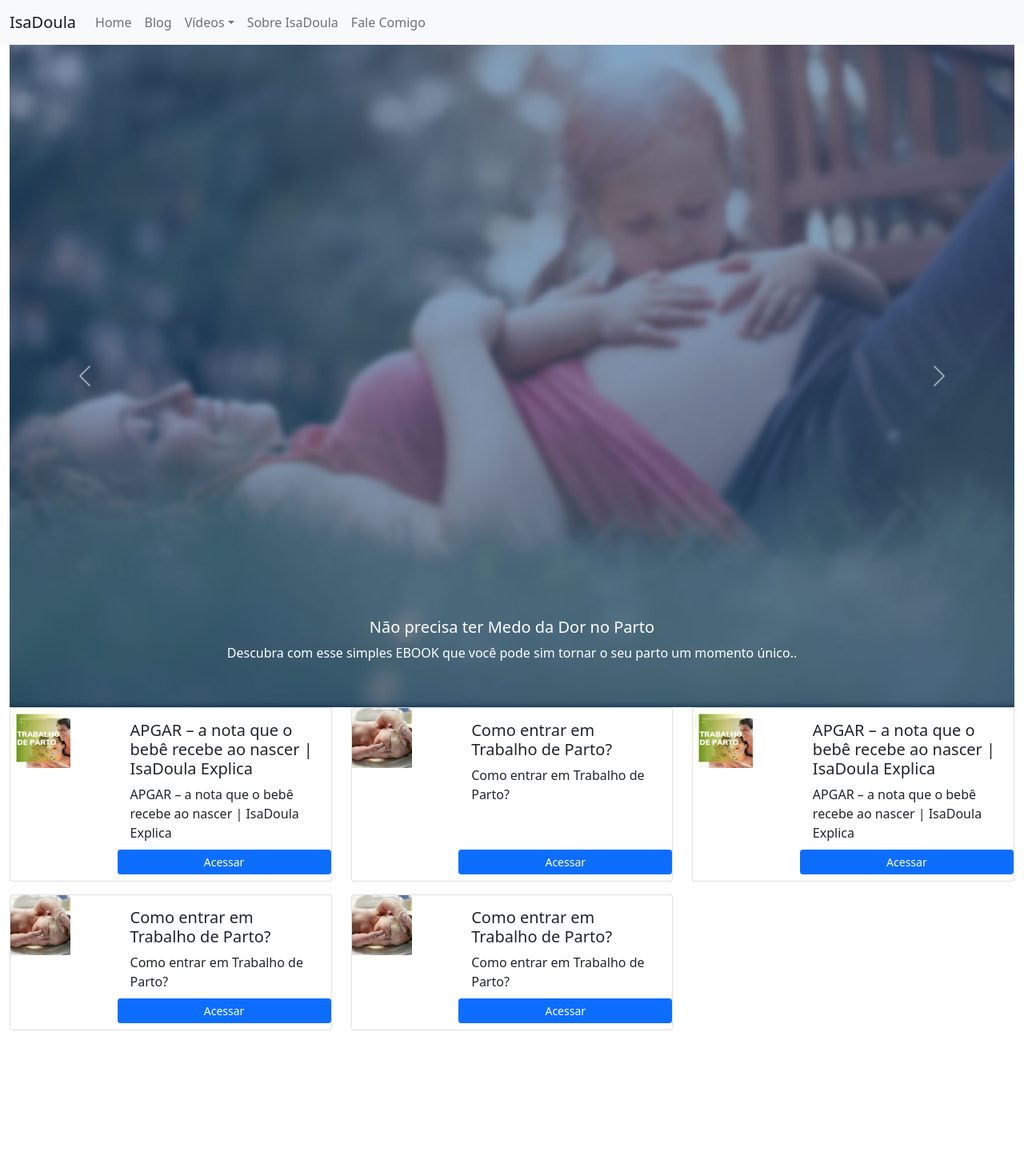
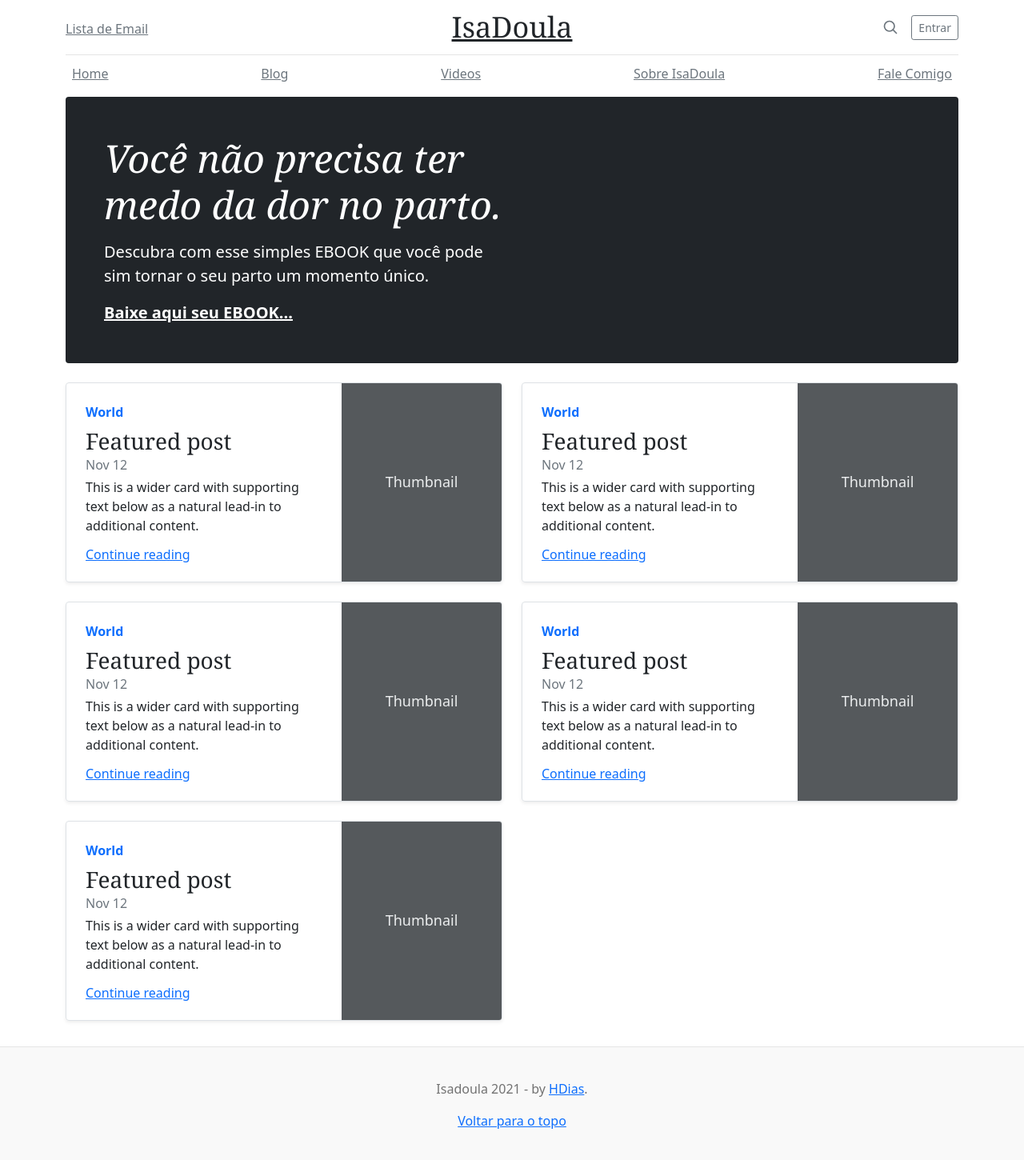
Before and after one commit to HDias/NextBlog, a Next.js app: page / in a window 1280 px wide. Shown: the top 1450 px of the page at 80% size. Before the commit the page ends 1304 px from the top, so only its background shows below. Built offline with nearby package versions, Linux system fonts and the light colour scheme.

Commit message:
Change layout

```diff
--- /dev/null
+++ b/components/footer.js
@@ -0,0 +1,12 @@
+function Footer(params) {
+    return (<div>
+        <footer class="blog-footer">
+            <p>Isadoula {new Date().getFullYear()} - by <a href="https://github.com/Hdias" target="_blank">HDias</a>.</p>
+            <p>
+                <a href="#">Voltar para o topo</a>
+            </p>
+        </footer>
+    </div>)
+}
+
+export default Footer;
--- /dev/null
+++ b/components/header.js
@@ -0,0 +1,47 @@
+import React, { useState } from 'react';
+import Link from 'next/link';
+
+function Header() {
+    return (<div>
+        <div class="container">
+            <header class="blog-header py-3">
+                <div class="row flex-nowrap justify-content-between align-items-center">
+                <div class="col-4 pt-1">
+                    <a class="link-secondary" href="#">Lista de Email</a>
+                </div>
+                <div class="col-4 text-center">
+                    <a class="blog-header-logo text-dark" href="#">IsaDoula</a>
+                </div>
+                <div class="col-4 d-flex justify-content-end align-items-center">
+                    <a class="link-secondary" href="#" aria-label="Search">
+                    <svg xmlns="http://www.w3.org/2000/svg" width="20" height="20" fill="none" stroke="currentColor" stroke-linecap="round" stroke-linejoin="round" stroke-width="2" class="mx-3" role="img" viewBox="0 0 24 24"><title>Search</title><circle cx="10.5" cy="10.5" r="7.5"/><path d="M21 21l-5.2-5.2"/></svg>
+                    </a>
+                    <a class="btn btn-sm btn-outline-secondary" href="#">Entrar</a>
+                </div>
+                </div>
+            </header>
+
+            <div class="nav-scroller py-1 mb-2">
+                <nav class="nav d-flex justify-content-between">
+                    <Link href="/">
+                        <a class="p-2 link-secondary">Home</a>
+                    </Link>
+                    <Link href="/blog">
+                        <a class="p-2 link-secondary">Blog</a>
+                    </Link>
+                    <Link href="/video">
+                        <a class="p-2 link-secondary">Videos</a>
+                    </Link>
+                    <Link href="/about">
+                        <a class="p-2 link-secondary">Sobre IsaDoula</a>
+                    </Link>
+                    <Link href="/contact">
+                        <a class="p-2 link-secondary">Fale Comigo</a>
+                    </Link>
+                </nav>
+            </div>
+        </div>
+    </div>);
+}
+
+export default Header;
--- a/components/menu.js
+++ /dev/null
@@ -1,52 +0,0 @@
-import React, { useState } from 'react';
-import Link from 'next/link';
-
-function Menu() {
-    return (<div>
-        <nav class="navbar navbar-expand-lg navbar-light bg-light fixed">
-            <div class="container-fluid">
-                <a class="navbar-brand" href="#">IsaDoula</a>
-                <button class="navbar-toggler" type="button" data-bs-toggle="collapse" data-bs-target="#navbarSupportedContent" aria-controls="navbarSupportedContent" aria-expanded="false" aria-label="Toggle navigation">
-                    <span class="navbar-toggler-icon"></span>
-                </button>
-                <div class="collapse navbar-collapse" id="navbarSupportedContent">
-
-                    <ul class="navbar-nav me-auto mb-2 mb-lg-0">
-                        <li class="nav-item">
-                            <Link href="/">
-                                <a class="nav-link">Home</a>
-                            </Link>
-                        </li>
-                        <li class="nav-item">
-                            <Link href="/blog">
-                                <a class="nav-link">Blog</a>
-                            </Link>
-                        </li>
-                        <li class="nav-item dropdown">
-                            <a class="nav-link dropdown-toggle" href="#" id="navbarDropdown" role="button" data-bs-toggle="dropdown" aria-expanded="false">
-                                Vídeos
-                            </a>
-                            <ul class="dropdown-menu" aria-labelledby="navbarDropdown">
-                                <li><a class="dropdown-item" href="#">Action</a></li>
-                                <li><a class="dropdown-item" href="#">Another action</a></li>
-                                <li><a class="dropdown-item" href="#">Something else here</a></li>
-                            </ul>
-                        </li>
-                        <li class="nav-item">
-                            <Link href="/about">
-                                <a class="nav-link">Sobre IsaDoula</a>
-                            </Link>
-                        </li>
-                        <li class="nav-item">
-                            <Link href="/contact">
-                                <a class="nav-link">Fale Comigo</a>
-                            </Link>
-                        </li>
-                    </ul>
-                </div>
-            </div>
-        </nav>
-    </div>);
-}
-
-export default Menu;
--- a/pages/_app.js
+++ b/pages/_app.js
@@ -1,13 +1,13 @@
 import styles from '../styles/globals.scss'
-import Menu from '../components/menu'
+import Header from '../components/header'
+import Footer from '../components/footer'
 
 // https://nextjs.org/docs/advanced-features/custom-app
 function MyApp({ Component, pageProps }) {
     return (<div>
-      <Menu />
-      <div class="container-fluid">
-        <Component {...pageProps} />
-      </div>
+      <Header />
+      <Component {...pageProps} />
+      <Footer />
     </div>)
   }
 
--- a/pages/index.js
+++ b/pages/index.js
@@ -1,63 +1,64 @@
-import Link from 'next/link';
-import Carousel from '../components/carousel'
-import Image from 'next/image'
+import Carousel from '../components/carousel';
 
 function Home({ posts }) {
     return (<div>
-        <Carousel></Carousel>
-        <div class="row">
-            {posts.map((post) => (
-                <div class="col-4 d-flex align-items-stretch mb-3">
-                    <div class="card mb-3 h-100 mr-2">
-                        <div class="row g-0 h-100">
-                            <div class="col-md-4">
-                                <Image
-                                    className="card-img-top"
-                                    src={post.thumbnail}
-                                    alt={post.title}
-                                    width={75}
-                                    height={75}
-                                />
-                            </div>
-                            <div class="col-md-8">
-                                <div class="card-body h-100 position-relative">
-                                    <h5 class="card-title">{post.title}</h5>
-                                    <p class="card-text">{post.title}</p>
-                                    <div class="pb-2 d-grid gap-2 fixed-bottom position-absolute bottom-0">
-                                        <a href="#" class="btn btn-sm btn-primary">Acessar</a>
+        <main class="container">
+            <div class="p-4 p-md-5 mb-4 text-white rounded bg-dark">
+                <div class="col-md-6 px-0">
+                <h1 class="display-4 fst-italic">Você não precisa ter medo da dor no parto.</h1>
+                <p class="lead my-3">Descubra com esse simples EBOOK que você pode sim tornar o seu parto um momento único.</p>
+                <p class="lead mb-0"><a href="#" class="text-white fw-bold">Baixe aqui seu EBOOK...</a></p>
                 </div>
             </div>
+            <div class="row mb-2">
+                {posts.map((post) => (
+                    <div class="col-md-6">
+                        <div class="row g-0 border rounded overflow-hidden flex-md-row mb-4 shadow-sm h-md-250 position-relative">
+                        <div class="col p-4 d-flex flex-column position-static">
+                            <strong class="d-inline-block mb-2 text-primary">World</strong>
+                            <h3 class="mb-0">Featured post</h3>
+                            <div class="mb-1 text-muted">Nov 12</div>
+                            <p class="card-text mb-auto">This is a wider card with supporting text below as a natural lead-in to additional content.</p>
+                            <a href={post.href} class="stretched-link">Continue reading</a>
                         </div>
-
+                        <div class="col-auto d-none d-lg-block">
+                            <svg class="bd-placeholder-img" width="200" height="250" xmlns="http://www.w3.org/2000/svg" role="img" aria-label="Placeholder: Thumbnail" preserveAspectRatio="xMidYMid slice" focusable="false"><title>Placeholder</title><rect width="100%" height="100%" fill="#55595c"/><text x="50%" y="50%" fill="#eceeef" dy=".3em">Thumbnail</text></svg>
                         </div>
                         </div>
                     </div>
                 ))}
             </div>
+        </main>
+
     </div>)
 }
 
 export function getStaticProps() {
     const posts = [
         {
-            "thumbnail": "/posts/post1.png",
-            "title": "APGAR – a nota que o bebê recebe ao nascer | IsaDoula Explica"
+            "thumbnail": "https://loremflickr.com/100/100",
+            "title": "APGAR – a nota que o bebê recebe ao nascer | IsaDoula Explica",
+            "href": "/blog/slug-isadoula-1"
         },
         {
-            "thumbnail": "/posts/post2.png",
-            "title": "Como entrar em Trabalho de Parto?"
+            "thumbnail": "https://loremflickr.com/100/100/dog",
+            "title": "Como entrar em Trabalho de Parto?",
+            "href": "/blog/slug-isadoula-2"
         },
         {
-            "thumbnail": "/posts/post1.png",
-            "title": "APGAR – a nota que o bebê recebe ao nascer | IsaDoula Explica"
+            "thumbnail": "https://loremflickr.com/100/100",
+            "title": "APGAR – a nota que o bebê recebe ao nascer | IsaDoula Explica",
+            "href": "/blog/slug-isadoula-3"
         },
         {
-            "thumbnail": "/posts/post2.png",
-            "title": "Como entrar em Trabalho de Parto?"
+            "thumbnail": "https://loremflickr.com/100/100/paris",
+            "title": "Como entrar em Trabalho de Parto?",
+            "href": "/blog/slug-isadoula-4"
         },
         {
-            "thumbnail": "/posts/post2.png",
-            "title": "Como entrar em Trabalho de Parto?"
+            "thumbnail": "https://loremflickr.com/100/100",
+            "title": "Como entrar em Trabalho de Parto?",
+            "href": "/blog/slug-isadoula-5"
         }
     ];
 
--- /dev/null
+++ b/pages/video.js
@@ -0,0 +1,5 @@
+function Video() {
+    return <div>Video</div>;
+}
+
+export default Video;
--- a/styles/globals.scss
+++ b/styles/globals.scss
@@ -1 +1,118 @@
 @import "~bootstrap/scss/bootstrap.scss";
+
+
+.bd-placeholder-img {
+    font-size: 1.125rem;
+    text-anchor: middle;
+    -webkit-user-select: none;
+    -moz-user-select: none;
+    user-select: none;
+  }
+
+  @media (min-width: 768px) {
+    .bd-placeholder-img-lg {
+      font-size: 3.5rem;
+    }
+  }
+
+.blog-header {
+    line-height: 1;
+    border-bottom: 1px solid #e5e5e5;
+    }
+
+.blog-header-logo {
+    font-family: "Playfair Display", Georgia, "Times New Roman", serif/*rtl:Amiri, Georgia, "Times New Roman", serif*/;
+    font-size: 2.25rem;
+  }
+
+  .blog-header-logo:hover {
+    text-decoration: none;
+  }
+
+  h1, h2, h3, h4, h5, h6 {
+    font-family: "Playfair Display", Georgia, "Times New Roman", serif/*rtl:Amiri, Georgia, "Times New Roman", serif*/;
+  }
+
+  .display-4 {
+    font-size: 2.5rem;
+  }
+  @media (min-width: 768px) {
+    .display-4 {
+      font-size: 3rem;
+    }
+  }
+
+  .nav-scroller {
+    position: relative;
+    z-index: 2;
+    height: 2.75rem;
+    overflow-y: hidden;
+  }
+
+  .nav-scroller .nav {
+    display: flex;
+    flex-wrap: nowrap;
+    padding-bottom: 1rem;
+    margin-top: -1px;
+    overflow-x: auto;
+    text-align: center;
+    white-space: nowrap;
+    -webkit-overflow-scrolling: touch;
+  }
+
+  .nav-scroller .nav-link {
+    padding-top: .75rem;
+    padding-bottom: .75rem;
+    font-size: .875rem;
+  }
+
+  .card-img-right {
+    height: 100%;
+    border-radius: 0 3px 3px 0;
+  }
+
+  .flex-auto {
+    flex: 0 0 auto;
+  }
+
+  .h-250 { height: 250px; }
+  @media (min-width: 768px) {
+    .h-md-250 { height: 250px; }
+  }
+
+  /* Pagination */
+  .blog-pagination {
+    margin-bottom: 4rem;
+  }
+  .blog-pagination > .btn {
+    border-radius: 2rem;
+  }
+
+  /*
+   * Blog posts
+   */
+  .blog-post {
+    margin-bottom: 4rem;
+  }
+  .blog-post-title {
+    margin-bottom: .25rem;
+    font-size: 2.5rem;
+  }
+  .blog-post-meta {
+    margin-bottom: 1.25rem;
+    color: #727272;
+  }
+
+  /*
+   * Footer
+   */
+  .blog-footer {
+    padding: 2.5rem 0;
+    color: #727272;
+    text-align: center;
+    background-color: #f9f9f9;
+    border-top: .05rem solid #e5e5e5;
+  }
+  .blog-footer p:last-child {
+    margin-bottom: 0;
+  }
```
Also changed, not shown: pages/blog/[slug].js (added, +10 -0 lines), public/posts/post1.png (deleted), public/posts/post2.png (deleted). Lines whose indentation alone changed are shown as unchanged.
